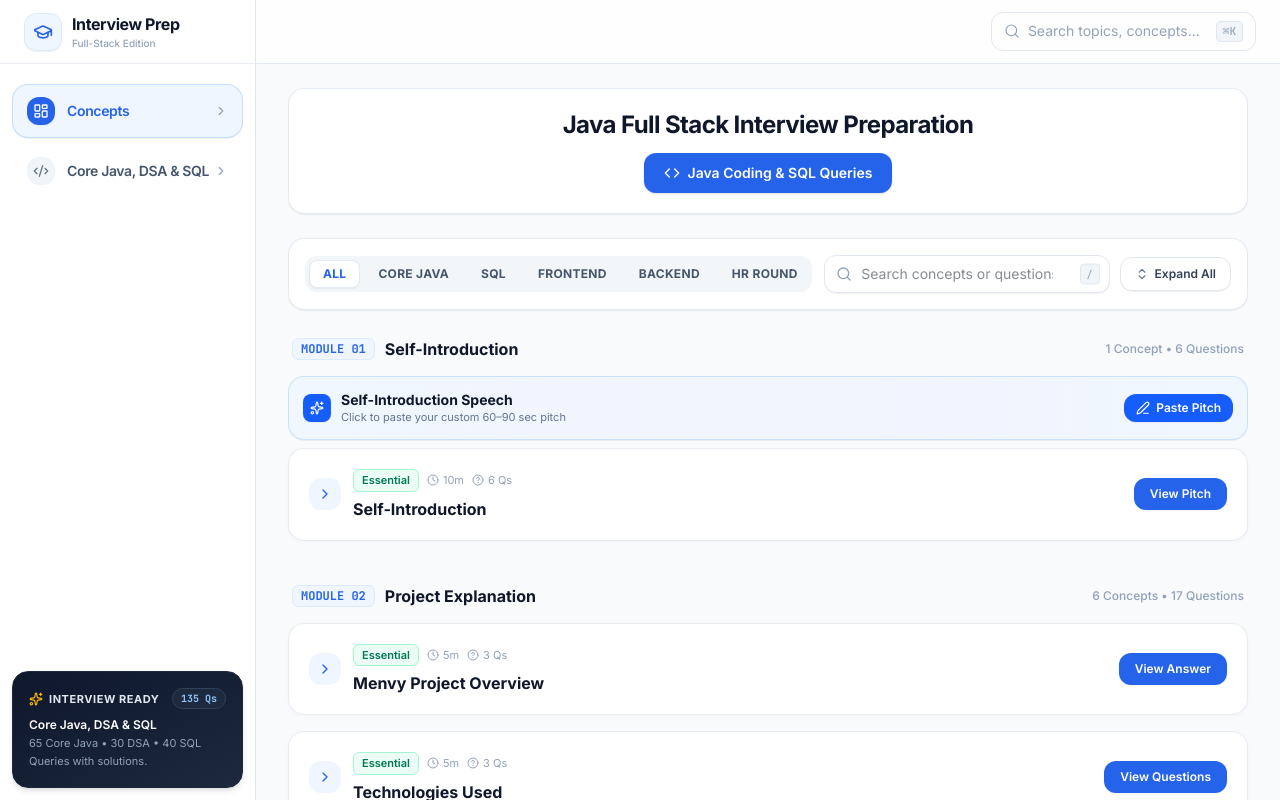
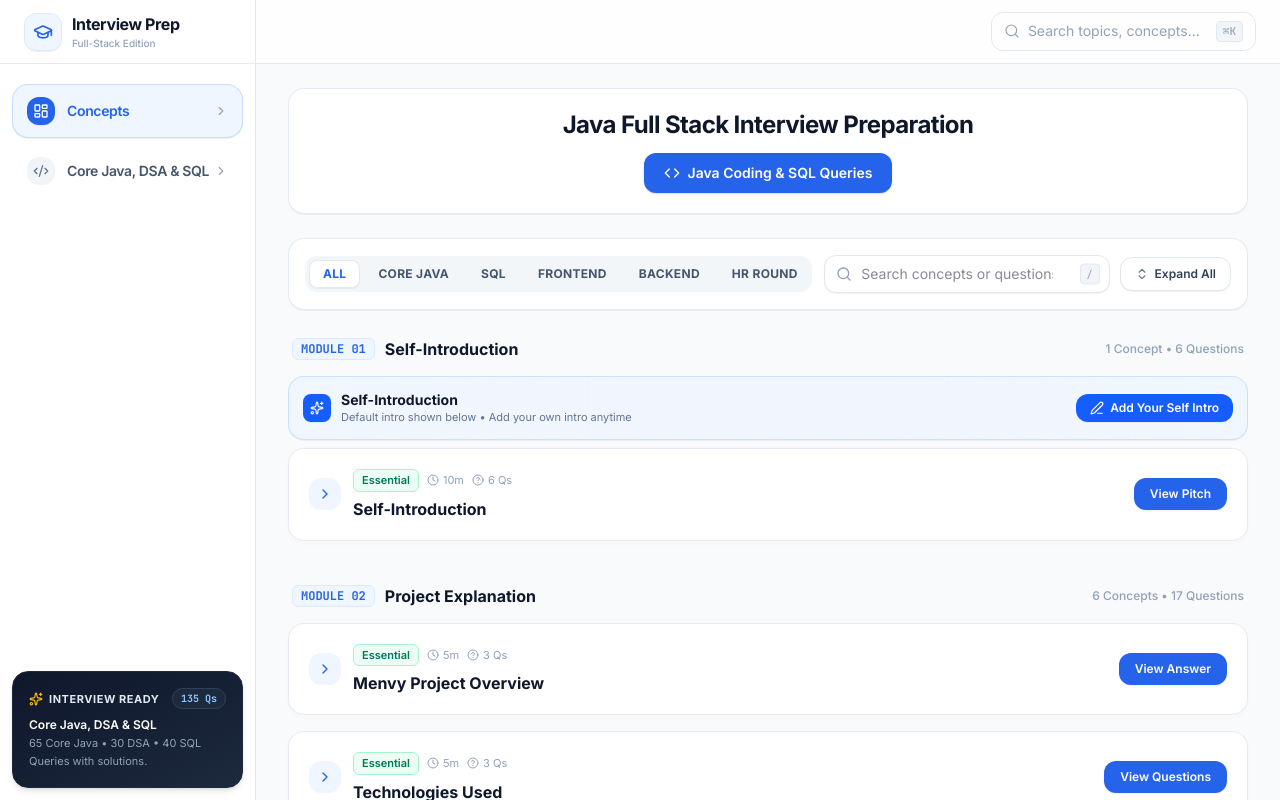
Before and after one commit to MohanNerasala/Interview-Preparation, a React (Vite) app: page / in a window 1280 px wide. Built offline with nearby package versions, Linux system fonts and the light colour scheme.

Commit message:
feat: simplify self-intro controls, add 'Back to Default' button and clear defaults

```diff
--- a/src/pages/Dashboard.tsx
+++ b/src/pages/Dashboard.tsx
@@ -97,7 +97,7 @@ export default function Dashboard() {
   });
   const [showSelfIntroModal, setShowSelfIntroModal] = useState(false);
   const [selfIntroEditText, setSelfIntroEditText] = useState('');
-  const [savedToast, setSavedToast] = useState(false);
+  const [savedToast, setSavedToast] = useState<string | null>(null);
 
   const activeSelfIntroParagraphs = useMemo(() => {
     if (customSelfIntro && customSelfIntro.trim()) {
@@ -126,6 +126,7 @@ export default function Dashboard() {
         console.error('Failed to save to localStorage:', err);
       }
       setCustomSelfIntro(trimmed);
+      setSavedToast('Your custom self-introduction has been saved!');
     } else {
       try {
         localStorage.removeItem(SELF_INTRO_STORAGE_KEY);
@@ -133,14 +134,15 @@ export default function Dashboard() {
         console.error('Failed to remove from localStorage:', err);
       }
       setCustomSelfIntro('');
+      setSavedToast('Back to default self-introduction!');
     }
     setShowSelfIntroModal(false);
-    setSavedToast(true);
-    setTimeout(() => setSavedToast(false), 3000);
+    setTimeout(() => setSavedToast(null), 3000);
     setExpandedConceptIds(prev => new Set([...prev, 'self-intro-speech']));
   };
 
-  const handleResetSelfIntro = () => {
+  const handleResetSelfIntro = (e?: React.MouseEvent) => {
+    if (e) e.stopPropagation();
     try {
       localStorage.removeItem(SELF_INTRO_STORAGE_KEY);
     } catch (err) {
@@ -149,8 +151,8 @@ export default function Dashboard() {
     setCustomSelfIntro('');
     setSelfIntroEditText(fullSelfIntroSpeech);
     setShowSelfIntroModal(false);
-    setSavedToast(true);
-    setTimeout(() => setSavedToast(false), 3000);
+    setSavedToast('Back to default self-introduction!');
+    setTimeout(() => setSavedToast(null), 3000);
   };
 
   // Track expanded concepts
@@ -479,29 +481,46 @@ export default function Dashboard() {
                         <div key={concept.id} className="space-y-2">
                           {/* Quick Action Banner ABOVE Self-Introduction Card */}
                           {isSelfIntro && (
-                            <div className="p-3 sm:p-3.5 bg-gradient-to-r from-blue-50/90 via-indigo-50/70 to-blue-50/90 border border-blue-200/80 rounded-2xl flex items-center justify-between gap-3 shadow-2xs">
+                            <div className="p-3 sm:p-3.5 bg-gradient-to-r from-blue-50/90 via-indigo-50/70 to-blue-50/90 border border-blue-200/80 rounded-2xl flex flex-wrap sm:flex-nowrap items-center justify-between gap-3 shadow-2xs">
                               <div className="flex items-center gap-2.5 min-w-0">
                                 <div className="w-7 h-7 rounded-lg bg-blue-600 text-white flex items-center justify-center shrink-0 shadow-2xs">
                                   <Sparkles className="w-3.5 h-3.5" />
                                 </div>
                                 <div className="min-w-0">
                                   <h4 className="text-xs sm:text-sm font-bold text-slate-900 leading-tight">
-                                    Self-Introduction Speech
+                                    Self-Introduction
                                   </h4>
                                   <p className="text-[11px] text-slate-500 truncate">
-                                    {customSelfIntro ? 'Your personalized speech is active' : 'Click to paste your custom 60–90 sec pitch'}
+                                    {customSelfIntro
+                                      ? 'Custom intro active'
+                                      : 'Default intro shown below • Add your own intro anytime'}
                                   </p>
                                 </div>
                               </div>
+
+                              <div className="flex items-center gap-2 shrink-0">
+                                {Boolean(customSelfIntro) && (
+                                  <button
+                                    type="button"
+                                    onClick={handleResetSelfIntro}
+                                    className="inline-flex items-center gap-1.5 px-3 py-1.5 rounded-xl border border-rose-200 bg-white hover:bg-rose-50 text-rose-600 text-xs font-semibold transition-all shrink-0 cursor-pointer shadow-2xs active:scale-95"
+                                    title="Back to default self-introduction"
+                                  >
+                                    <RotateCcw className="w-3.5 h-3.5 text-rose-500" />
+                                    <span>Back to Default</span>
+                                  </button>
+                                )}
+
                                 <button
                                   type="button"
                                   onClick={openSelfIntroModal}
-                                className="inline-flex items-center gap-1.5 px-3 py-1.5 rounded-xl bg-blue-600 hover:bg-blue-700 text-white text-xs font-semibold transition-all shrink-0 cursor-pointer shadow-2xs active:scale-95"
-                                title="Paste or customize your self-introduction speech"
+                                  className="inline-flex items-center gap-1.5 px-3.5 py-1.5 rounded-xl bg-blue-600 hover:bg-blue-700 text-white text-xs font-semibold transition-all shrink-0 cursor-pointer shadow-2xs active:scale-95"
+                                  title="Add or edit your own self-introduction"
                                 >
                                   <Edit3 className="w-3.5 h-3.5" />
-                                <span>{customSelfIntro ? 'Edit Pitch' : 'Paste Pitch'}</span>
+                                  <span>{customSelfIntro ? 'Edit Intro' : 'Add Your Self Intro'}</span>
                                 </button>
+                              </div>
                             </div>
                           )}
 
@@ -610,15 +629,27 @@ export default function Dashboard() {
                                         )}
                                       </div>
 
-                                      <div className="flex items-center gap-2 shrink-0">
+                                      <div className="flex items-center gap-2 shrink-0 flex-wrap">
+                                        {Boolean(customSelfIntro) && (
+                                          <button
+                                            type="button"
+                                            onClick={handleResetSelfIntro}
+                                            className="inline-flex items-center gap-1.5 px-2.5 sm:px-3 py-1.5 rounded-lg border border-rose-200 bg-rose-50/60 hover:bg-rose-50 text-rose-600 text-xs font-semibold transition-all shadow-2xs shrink-0 cursor-pointer active:scale-95"
+                                            title="Back to default self-introduction"
+                                          >
+                                            <RotateCcw className="w-3.5 h-3.5 text-rose-500" />
+                                            <span>Back to Default</span>
+                                          </button>
+                                        )}
+
                                         <button
                                           type="button"
                                           onClick={openSelfIntroModal}
                                           className="inline-flex items-center gap-1.5 px-3 py-1.5 rounded-lg border border-primary/30 bg-primary/5 hover:bg-primary/10 text-primary text-xs font-semibold transition-all shadow-2xs shrink-0 cursor-pointer"
-                                          title="Paste or edit your personal self-introduction"
+                                          title="Add or edit your personal self-introduction"
                                         >
                                           <Edit3 className="w-3.5 h-3.5" />
-                                          <span>{customSelfIntro ? 'Edit My Intro' : 'Paste My Intro'}</span>
+                                          <span>{customSelfIntro ? 'Edit Intro' : 'Add Your Self Intro'}</span>
                                         </button>
 
                                         <button
@@ -1132,10 +1163,10 @@ export default function Dashboard() {
                   </div>
                   <div>
                     <h3 className="text-sm sm:text-base font-bold text-slate-900">
-                      Customize Your Self-Introduction
+                      {customSelfIntro ? 'Edit Your Self-Introduction' : 'Add Your Self-Introduction'}
                     </h3>
                     <p className="text-[11px] sm:text-xs text-slate-500">
-                      Paste your text here. Saved permanently on this device.
+                      Personalize your 60–90 second interview speech. Tap "Back to Default" anytime to restore.
                     </p>
                   </div>
                 </div>
@@ -1153,7 +1184,7 @@ export default function Dashboard() {
               <div className="p-4 sm:p-6 overflow-y-auto space-y-3.5 flex-1">
                 <div className="flex items-center justify-between text-xs text-slate-600">
                   <label className="font-semibold text-slate-800">
-                    Paste or Type Your Introduction Speech:
+                    Your Self-Introduction:
                   </label>
                   <span className="text-[11px] text-slate-500 font-mono bg-slate-100 px-2 py-0.5 rounded">
                     {selfIntroEditText.trim() ? selfIntroEditText.trim().split(/\s+/).filter(Boolean).length : 0} words
@@ -1163,7 +1194,7 @@ export default function Dashboard() {
                 <textarea
                   value={selfIntroEditText}
                   onChange={e => setSelfIntroEditText(e.target.value)}
-                  placeholder="Good morning sir/madam. My name is... Paste your customized introduction here..."
+                  placeholder="Good morning sir/madam. My name is... Type or paste your self-introduction here..."
                   rows={10}
                   className="w-full rounded-xl border border-slate-300 p-3.5 sm:p-4 text-xs sm:text-sm leading-relaxed text-slate-800 placeholder:text-slate-400 focus:outline-hidden focus:border-primary focus:ring-2 focus:ring-primary/20 transition-all font-sans resize-y min-h-[220px]"
                 />
@@ -1182,10 +1213,10 @@ export default function Dashboard() {
                   <button
                     type="button"
                     onClick={handleResetSelfIntro}
-                    className="inline-flex items-center gap-1.5 px-3 py-1.5 rounded-xl border border-rose-200 text-rose-600 hover:bg-rose-50 text-xs font-semibold transition-colors cursor-pointer"
+                    className="inline-flex items-center gap-1.5 px-3 py-1.5 rounded-xl border border-rose-200 bg-white hover:bg-rose-50 text-rose-600 text-xs font-semibold transition-colors cursor-pointer active:scale-95 shadow-2xs"
                   >
                     <RotateCcw className="w-3.5 h-3.5" />
-                    <span>Reset to Default</span>
+                    <span>Back to Default</span>
                   </button>
                 ) : (
                   <div />
@@ -1216,7 +1247,7 @@ export default function Dashboard() {
 
       {/* Floating Save Toast Notification */}
       <AnimatePresence>
-        {savedToast && (
+        {Boolean(savedToast) && (
           <motion.div
             initial={{ opacity: 0, y: 30, scale: 0.95 }}
             animate={{ opacity: 1, y: 0, scale: 1 }}
@@ -1226,7 +1257,7 @@ export default function Dashboard() {
             <div className="w-6 h-6 rounded-full bg-emerald-500/20 text-emerald-400 flex items-center justify-center shrink-0">
               <Check className="w-3.5 h-3.5" />
             </div>
-            <span>Self-Introduction saved! Always active on this device.</span>
+            <span>{savedToast}</span>
           </motion.div>
         )}
       </AnimatePresence>
```
Lines whose indentation alone changed are shown as unchanged.
